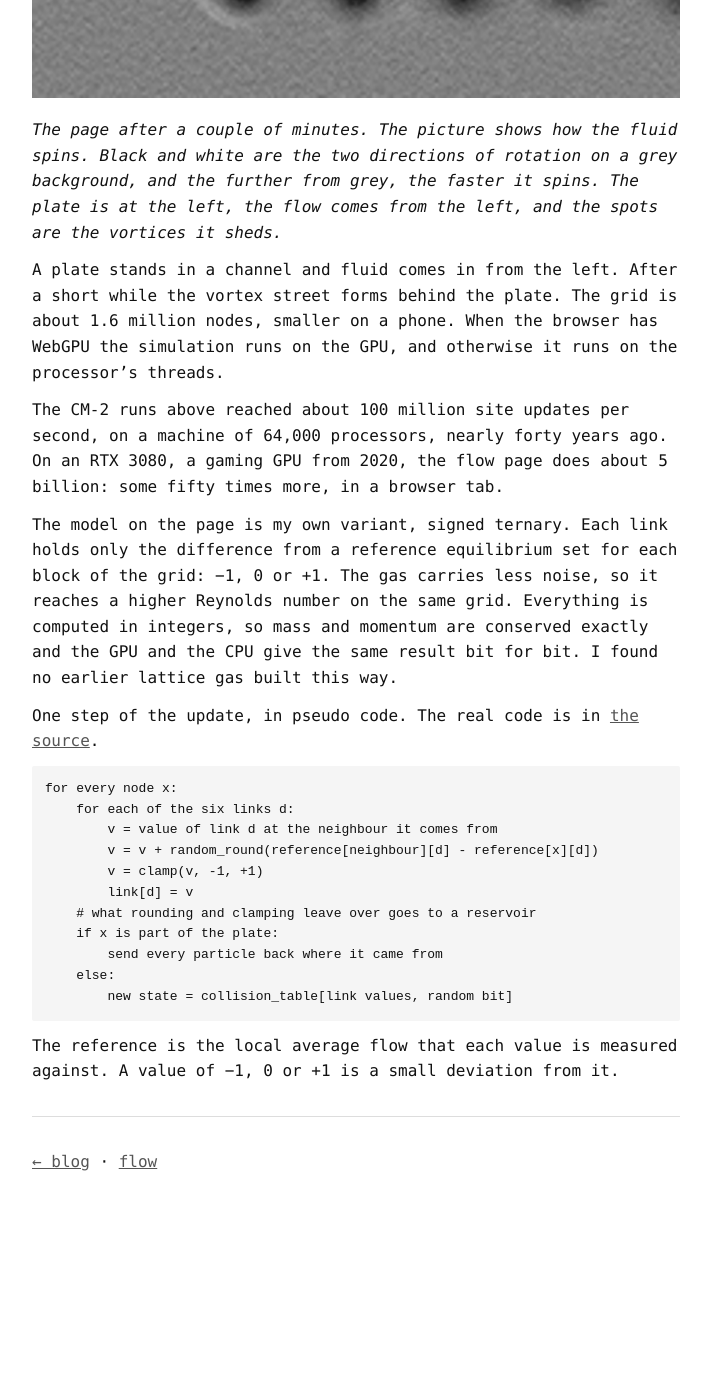
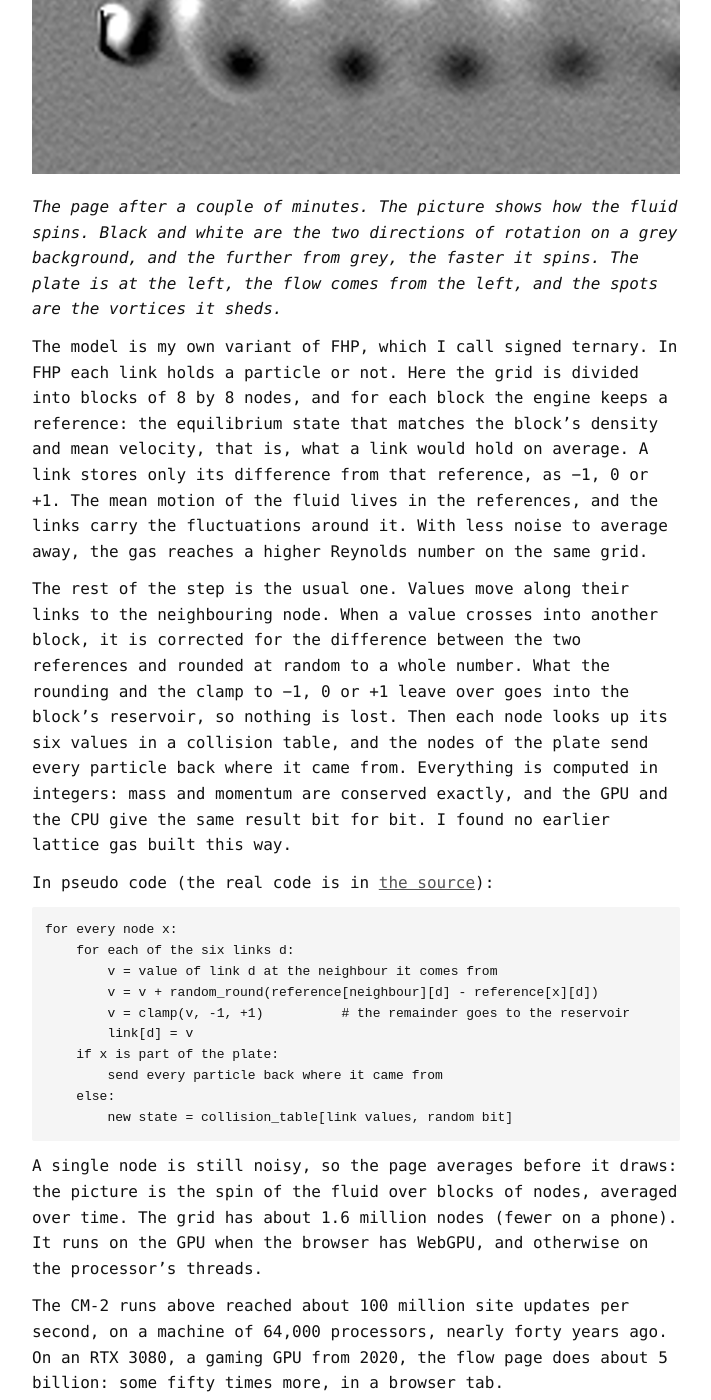
Before and after one commit to idle-intelligence/trucs.ai, a Jekyll site: the page built from blog/cellular-automata.md, in a window 1280 px wide and 1400 px high, scrolled down 3465 px. Shown: the whole window, without its empty margins (284-995 px from the left). Built offline with Jekyll 4.4.1, drawn with Linux system fonts in a browser that asks for light colours; before the commit the page ends 4683 px from its top, so only the background shows below that; some of the changed text lies outside the part shown.

Commit message:
blog: the last section as a short account of the model

````diff
--- a/blog/cellular-automata.md
+++ b/blog/cellular-automata.md
@@ -46,35 +46,34 @@ The machine was then used for real fluid work. Bruce Boghosian, Washington Taylo
 
 ## In a browser tab
 
-Each site of a lattice gas is either occupied or not, so the flow page averages before it draws: the picture is the spin of the fluid, averaged over blocks of sites and over time.
+The flow page sets up the classic experiment: a channel, a flat plate across it, and fluid entering from the left at constant speed. Nothing else is imposed. After a couple of minutes the wake behind the plate becomes unstable and starts shedding vortices, first on one side and then on the other, at a Reynolds number of about 140.
 
 ![The vortex street behind the plate: alternating white and black spots on a grey background.](/blog/images/flow-street.png)
 
 *The page after a couple of minutes. The picture shows how the fluid spins. Black and white are the two directions of rotation on a grey background, and the further from grey, the faster it spins. The plate is at the left, the flow comes from the left, and the spots are the vortices it sheds.*
 
-A plate stands in a channel and fluid comes in from the left. After a short while the vortex street forms behind the plate. The grid is about 1.6 million nodes, smaller on a phone. When the browser has WebGPU the simulation runs on the GPU, and otherwise it runs on the processor's threads.
+The model is my own variant of FHP, which I call signed ternary. In FHP each link holds a particle or not. Here the grid is divided into blocks of 8 by 8 nodes, and for each block the engine keeps a reference: the equilibrium state that matches the block's density and mean velocity, that is, what a link would hold on average. A link stores only its difference from that reference, as −1, 0 or +1. The mean motion of the fluid lives in the references, and the links carry the fluctuations around it. With less noise to average away, the gas reaches a higher Reynolds number on the same grid.
 
-The CM-2 runs above reached about 100 million site updates per second, on a machine of 64,000 processors, nearly forty years ago. On an RTX 3080, a gaming GPU from 2020, the flow page does about 5 billion: some fifty times more, in a browser tab.
+The rest of the step is the usual one. Values move along their links to the neighbouring node. When a value crosses into another block, it is corrected for the difference between the two references and rounded at random to a whole number. What the rounding and the clamp to −1, 0 or +1 leave over goes into the block's reservoir, so nothing is lost. Then each node looks up its six values in a collision table, and the nodes of the plate send every particle back where it came from. Everything is computed in integers: mass and momentum are conserved exactly, and the GPU and the CPU give the same result bit for bit. I found no earlier lattice gas built this way.
 
-The model on the page is my own variant, signed ternary. Each link holds only the difference from a reference equilibrium set for each block of the grid: −1, 0 or +1. The gas carries less noise, so it reaches a higher Reynolds number on the same grid. Everything is computed in integers, so mass and momentum are conserved exactly and the GPU and the CPU give the same result bit for bit. I found no earlier lattice gas built this way.
-
-One step of the update, in pseudo code. The real code is in [the source](https://github.com/ilnmtlbnm/jacobi2000/blob/main/crates/fhp/src/signed/mod.rs).
+In pseudo code (the real code is in [the source](https://github.com/ilnmtlbnm/jacobi2000/blob/main/crates/fhp/src/signed/mod.rs)):
 
 ```
 for every node x:
     for each of the six links d:
         v = value of link d at the neighbour it comes from
         v = v + random_round(reference[neighbour][d] - reference[x][d])
-        v = clamp(v, -1, +1)
+        v = clamp(v, -1, +1)          # the remainder goes to the reservoir
         link[d] = v
-    # what rounding and clamping leave over goes to a reservoir
     if x is part of the plate:
         send every particle back where it came from
     else:
         new state = collision_table[link values, random bit]
 ```
 
-The reference is the local average flow that each value is measured against. A value of −1, 0 or +1 is a small deviation from it.
+A single node is still noisy, so the page averages before it draws: the picture is the spin of the fluid over blocks of nodes, averaged over time. The grid has about 1.6 million nodes (fewer on a phone). It runs on the GPU when the browser has WebGPU, and otherwise on the processor's threads.
+
+The CM-2 runs above reached about 100 million site updates per second, on a machine of 64,000 processors, nearly forty years ago. On an RTX 3080, a gaming GPU from 2020, the flow page does about 5 billion: some fifty times more, in a browser tab.
 
 ---
 
````
